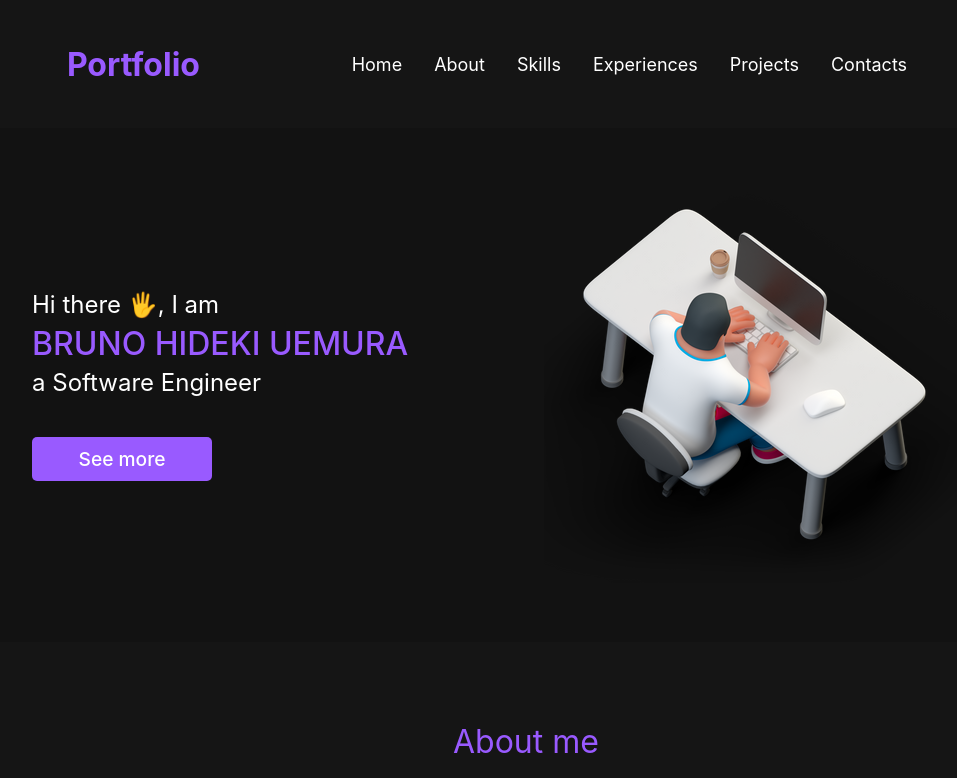
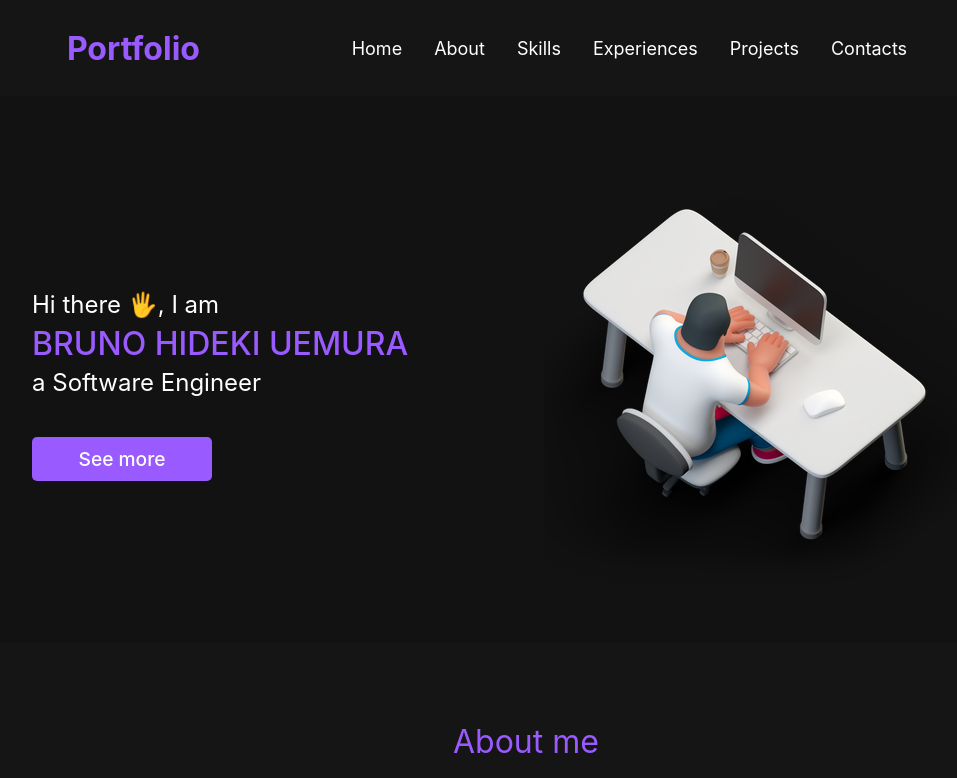
Before and after one commit to BrunoUemura/hidefolio, a React (Vite) app: page / in a window 1280 px wide. Shown: the top 778 px of the page, without its empty margins (137-1094 px from the left). Built offline with nearby package versions, Linux system fonts and the light colour scheme.

Commit message:
navbar height

```diff
--- a/src/components/Navbar/styles.module.scss
+++ b/src/components/Navbar/styles.module.scss
@@ -2,7 +2,7 @@
   width: var(--section-size);
   position: fixed;
   top: 0;
-  height: 8rem;
+  height: 6rem;
   display: flex;
   justify-content: space-around;
   align-items: center;
```
